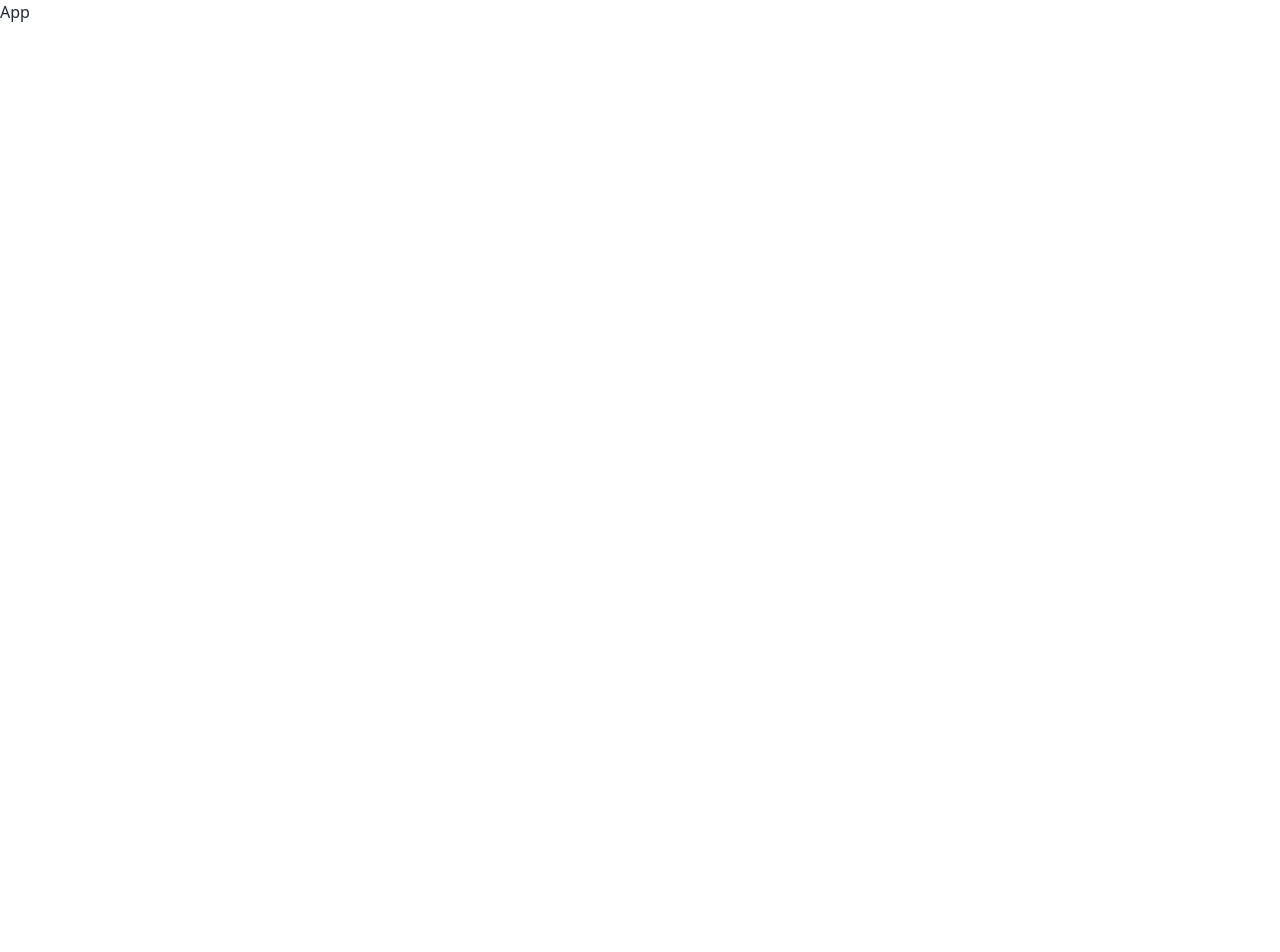
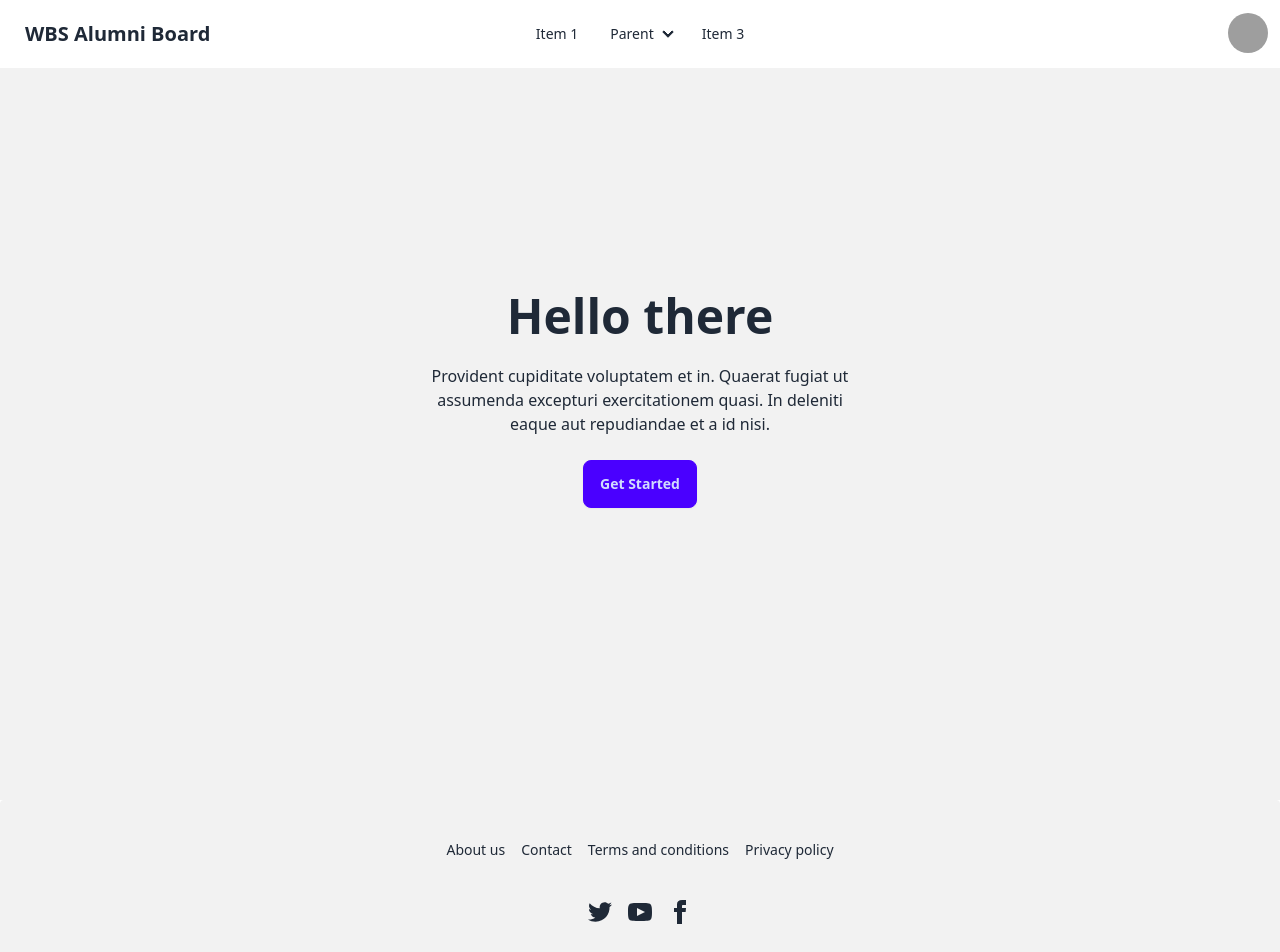
Before and after one commit to GerdBraun/WBS-Alumni-Board, a React (Vite) app: page / in a window 1280 px wide. Shown: the top 952 px of the page. Before the commit the page ends 800 px from the top, so only its background shows below. Built offline with nearby package versions, Linux system fonts and the light colour scheme; grey boxes are pictures that could not be loaded.

Commit message:
included app router, showing a header with navbar,a homepage and footer

```diff
--- a/src/App.jsx
+++ b/src/App.jsx
@@ -1,8 +1,28 @@
+import {
+  createBrowserRouter,
+  createRoutesFromElements,
+  Route,
+  Outlet,
+  RouterProvider,
+} from "react-router-dom";
+import Layout from "./components/general/Layout";
+import HomePage from "./components/general/HomePage";
 
 const App = () => {
+  const router = createBrowserRouter(
+    createRoutesFromElements(
+      <Route path="/" element={<Layout />}>
+        <Route element={<Outlet />}>
+          <Route index element={<HomePage />} />
+        </Route>
+      </Route>
+    )
+  );
   return (
-    <div>App</div>
-  )
-}
+    <div>
+      <RouterProvider router={router} />
+    </div>
+  );
+};
 
-export default App
+export default App;
--- a/src/components/general/HomePage.jsx
+++ b/src/components/general/HomePage.jsx
@@ -1,5 +1,21 @@
 const HomePage = () => {
-  return <div>HomePage</div>;
+  return (
+    <div>
+      <div className="hero bg-base-200 min-h-screen">
+        <div className="hero-content text-center">
+          <div className="max-w-md">
+            <h1 className="text-5xl font-bold">Hello there</h1>
+            <p className="py-6">
+              Provident cupiditate voluptatem et in. Quaerat fugiat ut assumenda
+              excepturi exercitationem quasi. In deleniti eaque aut repudiandae
+              et a id nisi.
+            </p>
+            <button className="btn btn-primary">Get Started</button>
+          </div>
+        </div>
+      </div>
+    </div>
+  );
 };
 
 export default HomePage;
--- a/src/components/parts/Footer.jsx
+++ b/src/components/parts/Footer.jsx
@@ -1,5 +1,52 @@
 const Footer = () => {
-  return <div>Footer</div>;
+  return <div><footer className="footer footer-center bg-base-200 text-base-content rounded p-10">
+  <nav className="grid grid-flow-col gap-4">
+    <a className="link link-hover">About us</a>
+    <a className="link link-hover">Contact</a>
+    <a className="link link-hover">Terms and conditions</a>
+    <a className="link link-hover">Privacy policy</a>
+  </nav>
+  <nav>
+    <div className="grid grid-flow-col gap-4">
+      <a>
+        <svg
+          xmlns="http://www.w3.org/2000/svg"
+          width="24"
+          height="24"
+          viewBox="0 0 24 24"
+          className="fill-current">
+          <path
+            d="M24 4.557c-.883.392-1.832.656-2.828.775 1.017-.609 1.798-1.574 2.165-2.724-.951.564-2.005.974-3.127 1.195-.897-.957-2.178-1.555-3.594-1.555-3.179 0-5.515 2.966-4.797 6.045-4.091-.205-7.719-2.165-10.148-5.144-1.29 2.213-.669 5.108 1.523 6.574-.806-.026-1.566-.247-2.229-.616-.054 2.281 1.581 4.415 3.949 4.89-.693.188-1.452.232-2.224.084.626 1.956 2.444 3.379 4.6 3.419-2.07 1.623-4.678 2.348-7.29 2.04 2.179 1.397 4.768 2.212 7.548 2.212 9.142 0 14.307-7.721 13.995-14.646.962-.695 1.797-1.562 2.457-2.549z"></path>
+        </svg>
+      </a>
+      <a>
+        <svg
+          xmlns="http://www.w3.org/2000/svg"
+          width="24"
+          height="24"
+          viewBox="0 0 24 24"
+          className="fill-current">
+          <path
+            d="M19.615 3.184c-3.604-.246-11.631-.245-15.23 0-3.897.266-4.356 2.62-4.385 8.816.029 6.185.484 8.549 4.385 8.816 3.6.245 11.626.246 15.23 0 3.897-.266 4.356-2.62 4.385-8.816-.029-6.185-.484-8.549-4.385-8.816zm-10.615 12.816v-8l8 3.993-8 4.007z"></path>
+        </svg>
+      </a>
+      <a>
+        <svg
+          xmlns="http://www.w3.org/2000/svg"
+          width="24"
+          height="24"
+          viewBox="0 0 24 24"
+          className="fill-current">
+          <path
+            d="M9 8h-3v4h3v12h5v-12h3.642l.358-4h-4v-1.667c0-.955.192-1.333 1.115-1.333h2.885v-5h-3.808c-3.596 0-5.192 1.583-5.192 4.615v3.385z"></path>
+        </svg>
+      </a>
+    </div>
+  </nav>
+  <aside>
+    <p>Copyright © {new Date().getFullYear()} - All right reserved by ACME Industries Ltd</p>
+  </aside>
+</footer></div>;
 };
 
 export default Footer;
--- a/src/components/parts/Header.jsx
+++ b/src/components/parts/Header.jsx
@@ -1,5 +1,103 @@
 const Header = () => {
-  return <div>Header</div>;
+  return (
+    <div className="relative">
+      <div className="navbar bg-base-100 fixed">
+        <div className="navbar-start">
+          <div className="dropdown">
+            <div tabIndex={0} role="button" className="btn btn-ghost lg:hidden">
+              <svg
+                xmlns="http://www.w3.org/2000/svg"
+                className="h-5 w-5"
+                fill="none"
+                viewBox="0 0 24 24"
+                stroke="currentColor"
+              >
+                <path
+                  strokeLinecap="round"
+                  strokeLinejoin="round"
+                  strokeWidth="2"
+                  d="M4 6h16M4 12h8m-8 6h16"
+                />
+              </svg>
+            </div>
+            <ul
+              tabIndex={0}
+              className="menu menu-sm dropdown-content bg-base-100 rounded-box z-[1] mt-3 w-52 p-2 shadow"
+            >
+              <li>
+                <a>Item 1</a>
+              </li>
+              <li>
+                <a>Parent</a>
+                <ul className="p-2">
+                  <li>
+                    <a>Submenu 1</a>
+                  </li>
+                  <li>
+                    <a>Submenu 2</a>
+                  </li>
+                </ul>
+              </li>
+              <li>
+                <a>Item 3</a>
+              </li>
+            </ul>
+          </div>
+          <a className="btn btn-ghost text-xl">WBS Alumni Board</a>
+        </div>
+        <div className="navbar-center hidden lg:flex">
+          <ul className="menu menu-horizontal px-1">
+            <li>
+              <a>Item 1</a>
+            </li>
+            <li>
+              <details>
+                <summary>Parent</summary>
+                <ul className="p-2">
+                  <li>
+                    <a>Submenu 1</a>
+                  </li>
+                  <li>
+                    <a>Submenu 2</a>
+                  </li>
+                </ul>
+              </details>
+            </li>
+            <li>
+              <a>Item 3</a>
+            </li>
+          </ul>
+        </div>
+        <div className="navbar-end">
+          <div className="dropdown dropdown-end">
+            <div
+              tabIndex={0}
+              role="button"
+              className="btn btn-ghost btn-circle avatar"
+            >
+              <div className="w-10 rounded-full">
+                <img
+                  alt="Tailwind CSS Navbar component"
+                  src="https://img.daisyui.com/images/stock/photo-1534528741775-53994a69daeb.webp"
+                />
+              </div>
+            </div>
+            <ul
+              tabIndex={0}
+              className="menu menu-sm dropdown-content bg-base-100 rounded-box z-[1] mt-3 w-28 p-2 shadow"
+            >
+              <li>
+                <a>Profile</a>
+              </li>
+              <li>
+                <a>Log out</a>
+              </li>
+            </ul>
+          </div>
+        </div>
+      </div>
+    </div>
+  );
 };
 
 export default Header;
```
